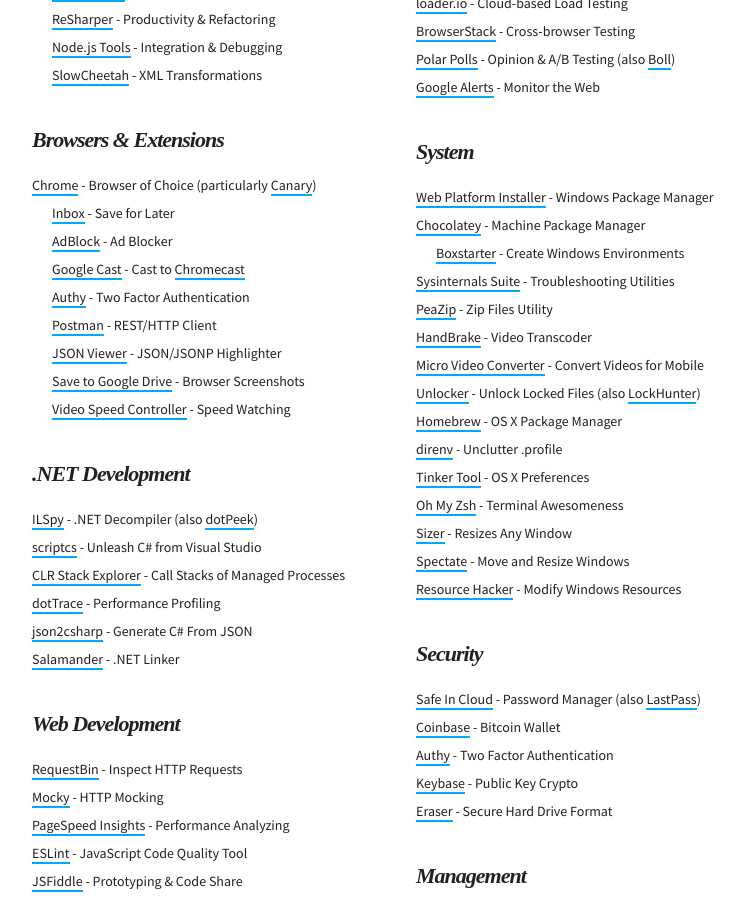
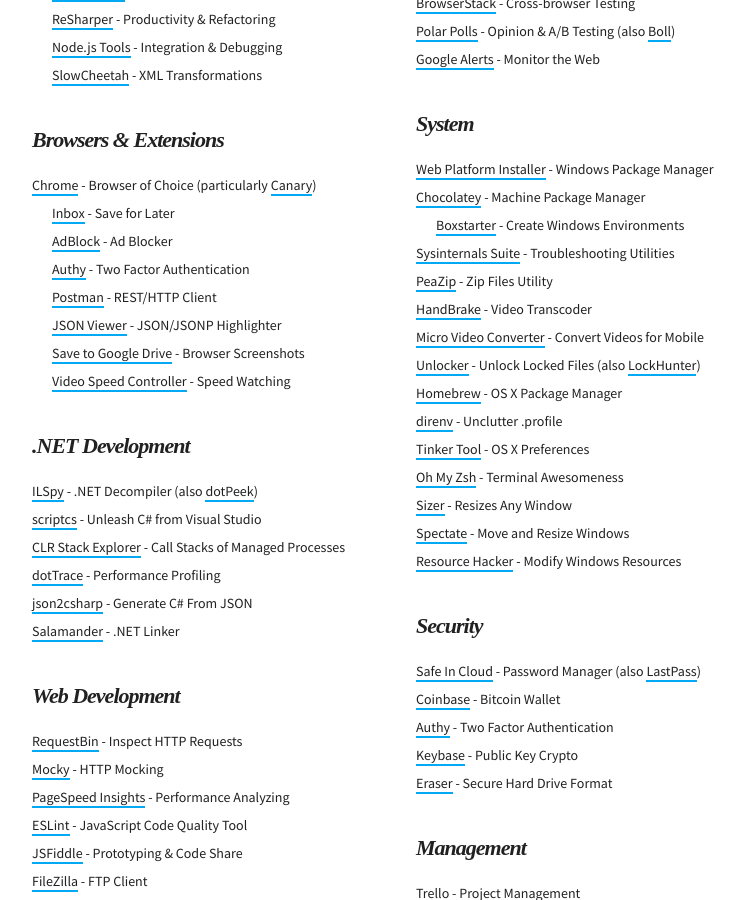
Before and after one commit to martinbuberl/martinbuberl.github.io, a Jekyll site: the page built from resources.md, in a window 1280 px wide and 900 px high, scrolled down 822 px. Shown: the whole window, without its empty margins (233-978 px from the left). Built offline with Jekyll 4.4.1, drawn with Linux system fonts in a browser that asks for light colours; nearby versions of some CDN libraries; some web fonts are replaced.

Commit message:
Removed Cast as it is now built-in

```diff
--- a/resources.md
+++ b/resources.md
@@ -53,7 +53,6 @@ Here are my bookmarks of software and services, the essentials if you will, for
         <ul>
           <li><a target="_blank" href="https://chrome.google.com/webstore/detail/inbox-by-gmail/gkljgfmjocfalijkgoogmfffkhmkbgol">Inbox</a> - Save for Later</li>
           <li><a target="_blank" href="https://chrome.google.com/webstore/detail/adblock/gighmmpiobklfepjocnamgkkbiglidom">AdBlock</a> - Ad Blocker</li>
-          <li><a target="_blank" href="https://chrome.google.com/webstore/detail/google-cast/boadgeojelhgndaghljhdicfkmllpafd">Google Cast</a> - Cast to <a target="_blank" href="https://www.google.com/chrome/devices/chromecast/">Chromecast</a></li>
           <li><a target="_blank" href="https://chrome.google.com/webstore/detail/authy/gaedmjdfmmahhbjefcbgaolhhanlaolb">Authy</a> - Two Factor Authentication</li>
           <li><a target="_blank" href="https://chrome.google.com/webstore/detail/postman/fhbjgbiflinjbdggehcddcbncdddomop">Postman</a> - REST/HTTP Client</li>
           <li><a target="_blank" href="https://chrome.google.com/webstore/detail/json-viewer/gbmdgpbipfallnflgajpaliibnhdgobh">JSON Viewer</a> - JSON/JSONP Highlighter</li>
```
